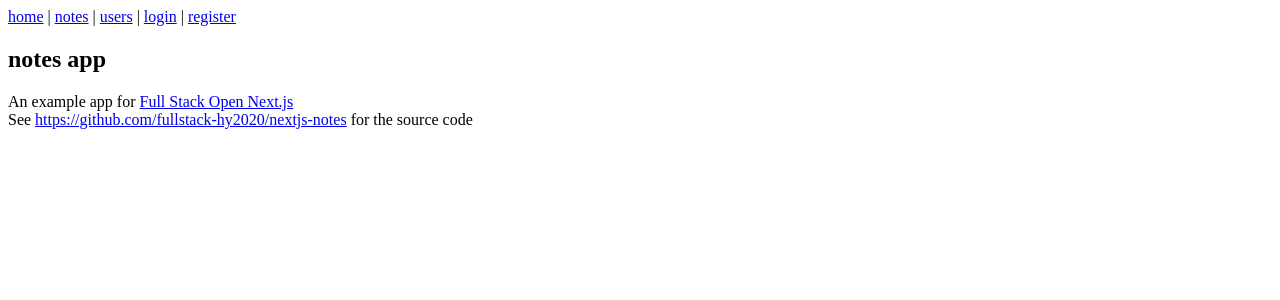
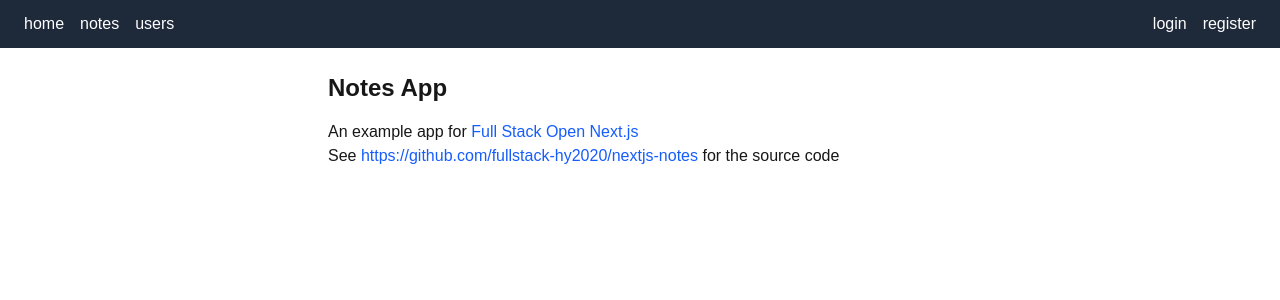
Before and after one commit to rafaeltorok/fs-nextjs, a Next.js app in the folder notes-app/: page / in a window 1280 px wide. Shown: the top 300 px of the page. Built offline with nearby package versions, Linux system fonts and the light colour scheme; no server answers.

Commit message:
update(ui): implement Tailwind styling on the Web UI

```diff
--- a/notes-app/app/components/NavBar.tsx
+++ b/notes-app/app/components/NavBar.tsx
@@ -1,33 +1,35 @@
 "use client";
 
-import Link from "next/link";
 import { useSession, signOut } from "next-auth/react";
+import NavLink from "./NavLink";
 
 export default function NavBar() {
   const { data: session } = useSession();
 
   return (
-    <nav>
-      <Link href="/">home</Link>
-      {" | "}
-      <Link href="/notes">notes</Link>
-      {" | "}
-      <Link href="/users">users</Link>
-      {" | "}
+    <nav className="bg-gray-800 text-white px-6 py-3 flex items-center gap-4">
+      <NavLink href="/">home</NavLink>
+      <NavLink href="/notes">notes</NavLink>
+      <NavLink href="/users">users</NavLink>
+      <div className="ml-auto flex items-center gap-4">
         {session ? (
           <>
-          <Link href="/notes/new">create new</Link>
-          {" | "}
-          <em>{session.user?.name} logged in</em>{" "}
-          <button onClick={() => signOut()}>logout</button>
+            <NavLink href="/notes/new">create new</NavLink>
+            <em className="text-gray-300">{session.user?.name} logged in</em>
+            <button
+              onClick={() => signOut()}
+              className="bg-gray-600 hover:bg-gray-500 px-3 py-1 rounded text-sm"
+            >
+              logout
+            </button>
           </>
         ) : (
           <>
-          <Link href="/login">login</Link>
-          {" | "}
-          <Link href="/register">register</Link>
+            <NavLink href="/login">login</NavLink>
+            <NavLink href="/register">register</NavLink>
           </>
         )}
+      </div>
     </nav>
   );
 }
--- /dev/null
+++ b/notes-app/app/components/NavLink.tsx
@@ -0,0 +1,16 @@
+import Link from "next/link";
+
+interface NavLinkProps {
+  href: string;
+  children: React.ReactNode;
+}
+
+const NavLink = ({ href, children }: NavLinkProps) => {
+  return (
+    <Link href={href} className="hover:text-gray-300">
+      {children}
+    </Link>
+  );
+}
+
+export default NavLink;
--- a/notes-app/app/layout.tsx
+++ b/notes-app/app/layout.tsx
@@ -1,7 +1,14 @@
 import AuthSessionProvider from "./components/SessionProvider";
+
+// Components
 import NavBar from "./components/NavBar";
+import Notification from "./components/Notification";
+
+// React context
 import { NotificationProvider } from "./context/NotificationContext";
-import Notification from "./components/Notification";
+
+// Tailwind CSS
+import "./globals.css";
 
 export default function RootLayout({
   children,
@@ -10,7 +17,7 @@ export default function RootLayout({
 }) {
   return (
     <html lang="en">
-      <body>
+      <body className="min-h-screen bg-background text-foreground">
         <AuthSessionProvider>
           <NotificationProvider>
             <NavBar />
--- a/notes-app/app/notes/page.tsx
+++ b/notes-app/app/notes/page.tsx
@@ -11,18 +11,28 @@ export default async function Notes({
   const notes = await getNotes(showImportant);
 
   return (
-    <div>
-      <h2>Notes</h2>
-      <div>
-        <Link href={showImportant ? "/notes" : "/notes?important=true"}>
+    <div className="max-w-2xl mx-auto p-6">
+      <h2 className="text-2xl font-bold mb-4">Notes</h2>
+      <div className="mb-4">
+        <Link
+          href={showImportant ? "/notes" : "/notes?important=true"}
+          className="text-blue-300 hover:underline"
+        >
           {showImportant ? "show all" : "show important only"}
         </Link>
       </div>
-      <ul>
+      <ul className="space-y-2">
         {notes.map((note) => (
-          <li key={note.id}>
-            <Link href={`/notes/${note.id}`}>{note.content}</Link>
-            {note.important && <strong> (important)</strong>}
+          <li key={note.id} className="border rounded p-3 hover:bg-gray-600">
+            <Link
+              href={`/notes/${note.id}`}
+              className="text-blue-100 hover:underline"
+            >
+              {note.content}
+            </Link>
+            {note.important && (
+              <strong className="ml-2 text-amber-600">(important)</strong>
+            )}
           </li>
         ))}
       </ul>
--- a/notes-app/app/page.tsx
+++ b/notes-app/app/page.tsx
@@ -2,17 +2,23 @@ export default function Home() {
   console.log("hello next.js");
 
   return (
-    <div>
+    <div className="max-w-2xl mx-auto p-6">
       <div>
-        <h2>notes app</h2>
+        <h2 className="text-2xl font-bold mb-4">Notes App</h2>
         An example app for{" "}
-        <a href="https://courses.mooc.fi/org/uh-cs/courses/full-stack-open-nextjs">
+        <a
+          href="https://courses.mooc.fi/org/uh-cs/courses/full-stack-open-nextjs"
+          className="text-blue-600 hover:underline"
+        >
           Full Stack Open Next.js
         </a>
       </div>
       <div>
         See{" "}
-        <a href="https://github.com/fullstack-hy2020/nextjs-notes">
+        <a
+          href="https://github.com/fullstack-hy2020/nextjs-notes"
+          className="text-blue-600 hover:underline"
+        >
           https://github.com/fullstack-hy2020/nextjs-notes
         </a>{" "}
         for the source code
--- a/notes-app/app/users/page.tsx
+++ b/notes-app/app/users/page.tsx
@@ -5,13 +5,19 @@ export default async function Users() {
   const users = await getUsers();
 
   return (
-    <div>
-      <h2>Users</h2>
+    <div className="max-w-2xl mx-auto p-6">
+      <h2 className="text-2xl font-bold mb-4">Users</h2>
 
       <ul>
         {users.map((user) => (
-          <li key={user.id}>
-            <Link href={`/users/${user.id}`}>{user.name}</Link>
+          <li
+            key={user.id}
+            className="border rounded p-3 hover:bg-gray-600"
+          >
+            <Link
+              href={`/users/${user.id}`}
+              className="text-blue-100 hover:underline"
+            >{user.name}</Link>
           </li>
         ))}
       </ul>
--- a/notes-app/package.json
+++ b/notes-app/package.json
@@ -14,11 +14,12 @@
     "drizzle-orm": "^0.45.2",
     "next": "16.2.12",
     "next-auth": "^5.0.0-beta.32",
+    "postcss": "^8.5.26",
     "react": "19.2.4",
     "react-dom": "19.2.4"
   },
   "devDependencies": {
-    "@tailwindcss/postcss": "^4",
+    "@tailwindcss/postcss": "^4.3.3",
     "@types/bcryptjs": "^2.4.6",
     "@types/node": "^20",
     "@types/react": "^19",
@@ -29,7 +30,7 @@
     "eslint-config-next": "16.2.12",
     "postgres": "^3.4.9",
     "prettier": "^3.9.6",
-    "tailwindcss": "^4",
+    "tailwindcss": "^4.3.3",
     "typescript": "^5"
   }
 }
```
Also changed, not shown: 1 other file (tests, documents, lock files or other folders). Lines whose indentation alone changed are shown as unchanged.
